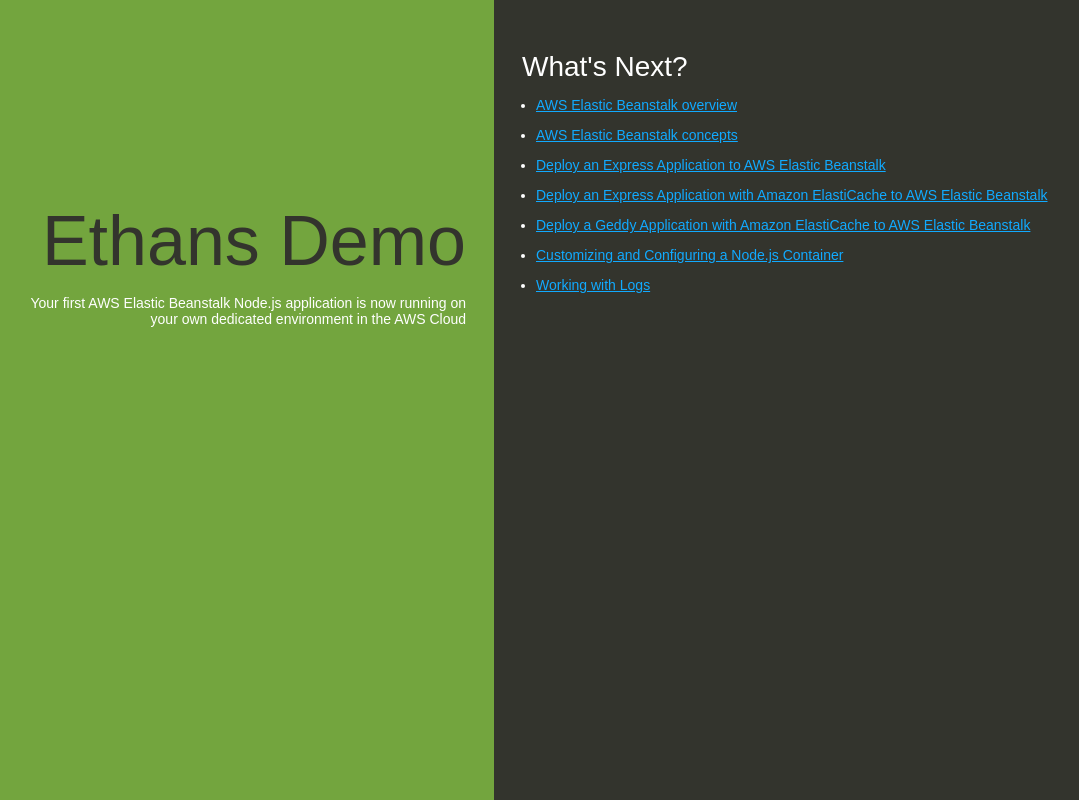
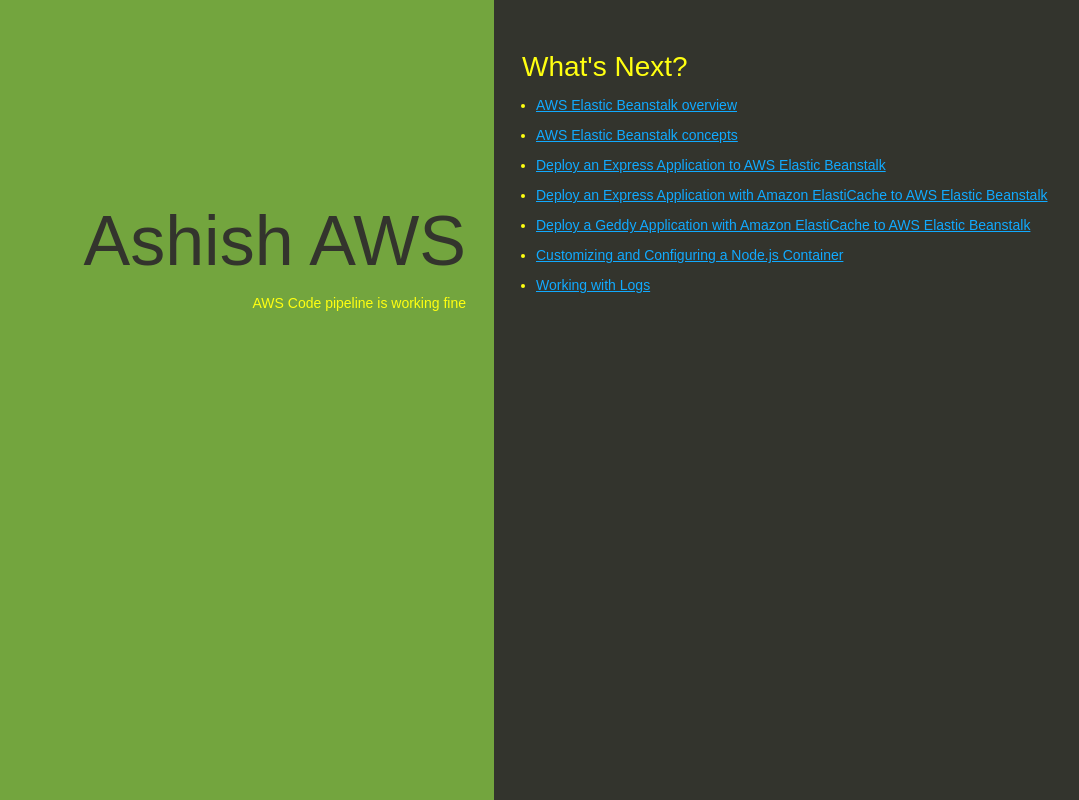
Before and after one commit to ashishmathai/EthansDemo, a website: page index.html in a window 1280 px wide. Shown: the whole page, without its empty margins (146-1225 px from the left). Drawn offline with Linux system fonts and the light colour scheme.

Commit message:
Add files via upload
Rev 1.1

```diff
--- a/index.html
+++ b/index.html
@@ -4,7 +4,7 @@
     <title>Elastic Beanstalk</title>
     <style>
       body {
-        color: #ffffff;
+        color: #ffff11;
         font-family: Arial, sans-serif;
         font-size:14px;
         -moz-transition-property: text-shadow;
@@ -74,8 +74,8 @@
   </head>
   <body>
     <div class="textColumn">
-      <h1>Ethans Demo</h1>
-      <p>Your first AWS Elastic Beanstalk Node.js application is now running on your own dedicated environment in the AWS Cloud</p>
+      <h1>Ashish AWS</h1>
+      <p>AWS Code pipeline is working fine</p>
     </div>
     <div class="linksColumn">
       <h2>What's Next?</h2>
```
